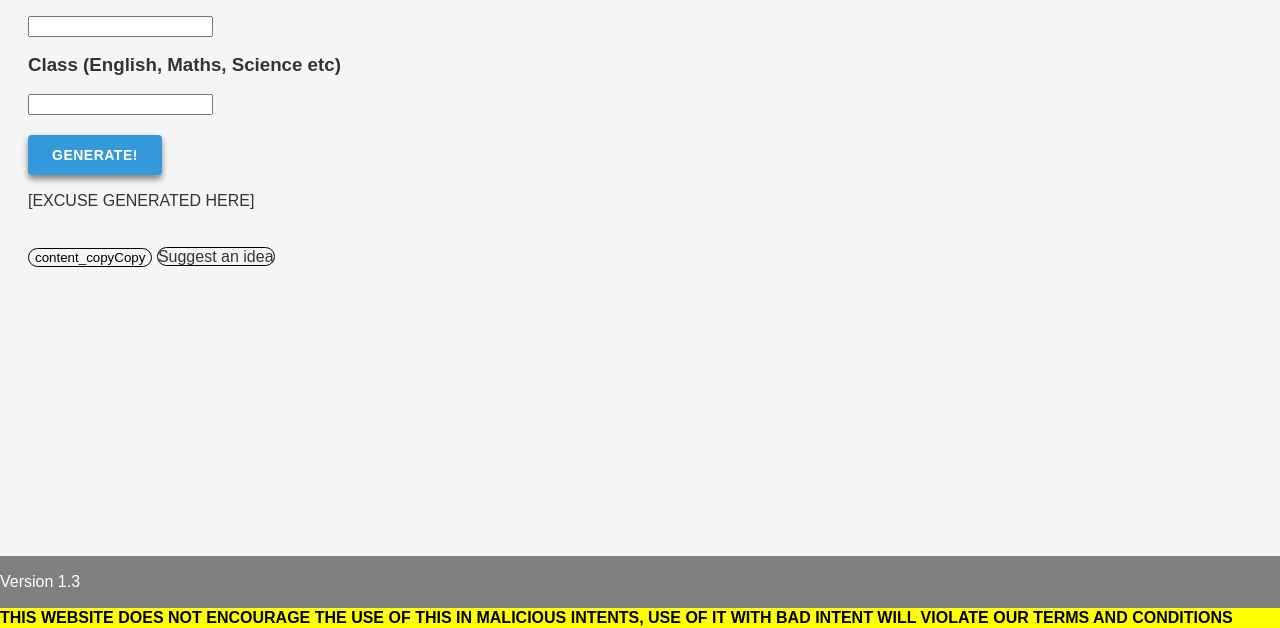
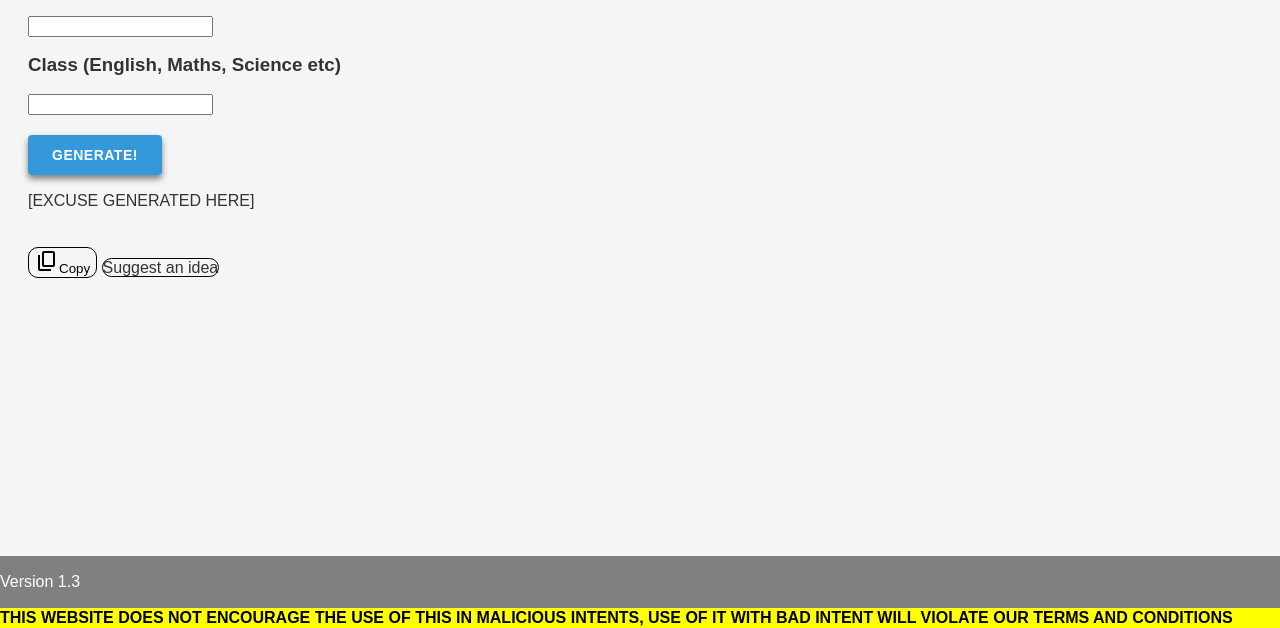
Before and after one commit to gummytheo626-byte/Excgenerator, a plain HTML site: page index.html in a window 1280 px wide. Shown: the part 172-800 px from the top of the page. Drawn offline with nearby package versions, Linux system fonts and the light colour scheme.

Commit message:
Update index.html

```diff
--- a/index.html
+++ b/index.html
@@ -14,6 +14,7 @@
 
         gtag('config', 'G-DVRNF63PXK');
     </script>
+    <link rel="stylesheet" href="https://fonts.googleapis.com/css2?family=Material+Symbols+Outlined:opsz,wght,FILL,GRAD@24,400,0,0" />
 </head>
 <body>
 
```
